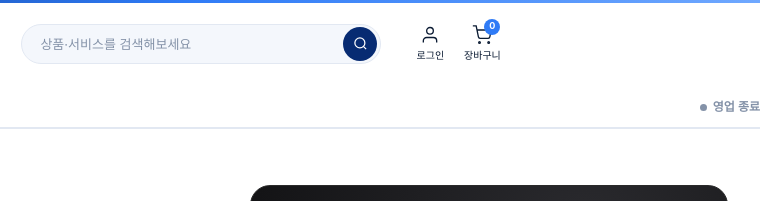
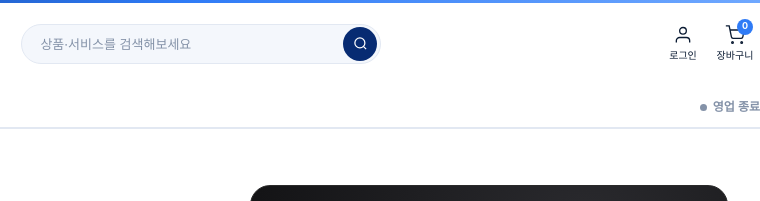
Before and after one commit to drgopro/drgo-reex, a plain HTML site: page index.html in a window 1280 px wide. Shown: the top 201 px of the page, 520-1280 px from the left. Drawn offline with Linux system fonts and the light colour scheme; a web font is replaced by a local one.

Commit message:
Update index.html

```diff
--- a/index.html
+++ b/index.html
@@ -128,7 +128,11 @@
   .header-search-btn:hover { background: var(--brand-deep); }
   .header-search-btn svg { width: 15px; height: 15px; stroke: currentColor; fill: none; stroke-width: 2; }
 
-  .header-right { display: flex; align-items: center; gap: 2px; flex-shrink: 0; }
+ .header-right {
+   display: flex; align-items: center; gap: 2px;
+   flex-shrink: 0;
+   margin-left: auto;   /* ← 추가 */
+ }
   .hi-btn {
     background: transparent; border: none; cursor: pointer; color: var(--text);
     padding: 7px 6px; display: flex; flex-direction: column; align-items: center; gap: 2px;
```
